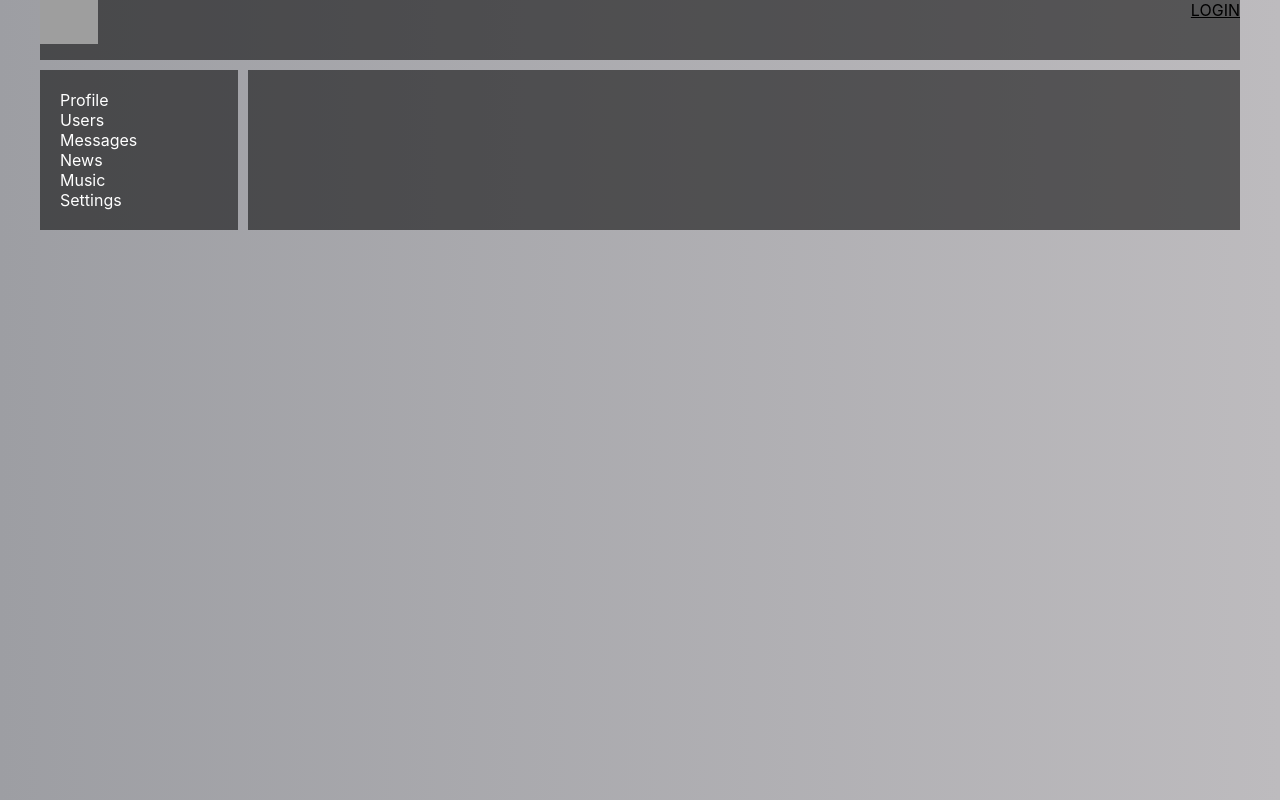
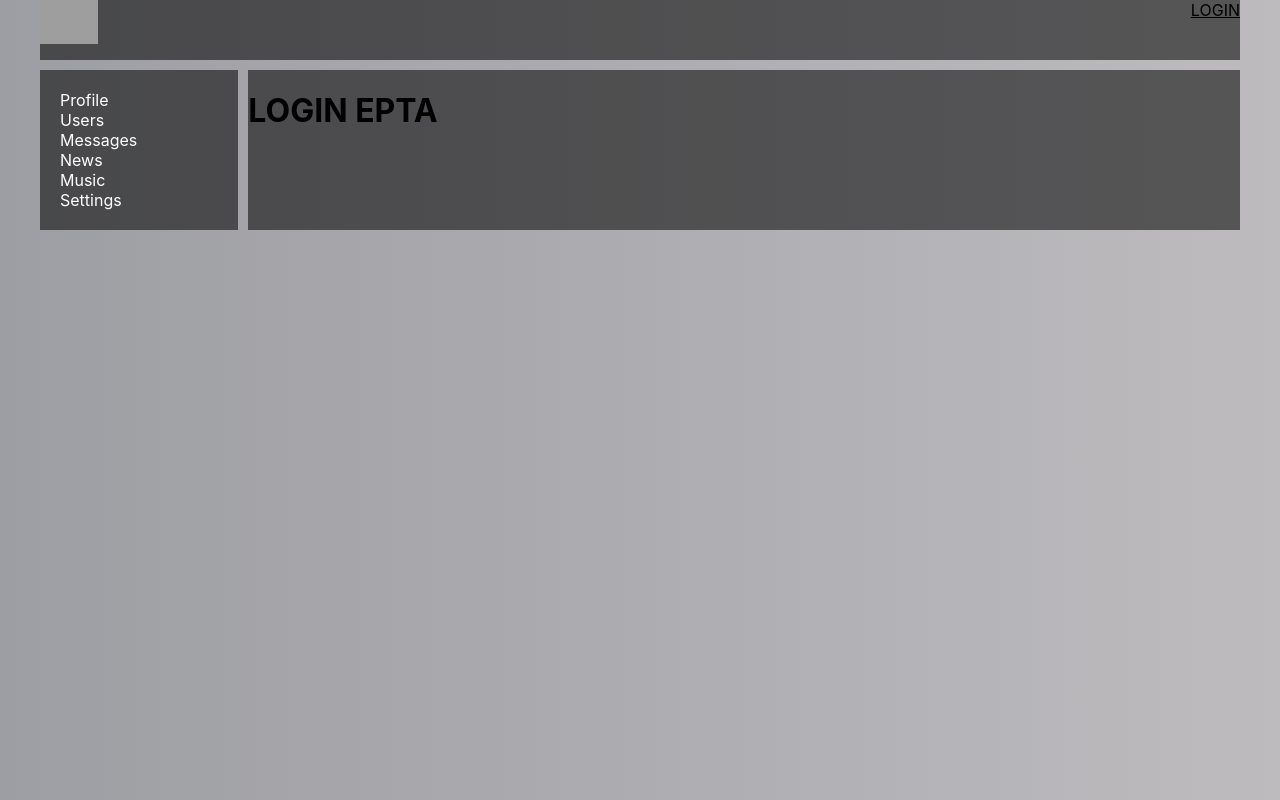
Before and after one commit to ellijahcuts/socialNetwork, a React (Create React App) app: page /login in a window 1280 px wide. Built offline with nearby package versions, Linux system fonts and the light colour scheme; no server answers; grey boxes are pictures that could not be loaded.

Commit message:
68 Redirect

```diff
--- a/src/App.tsx
+++ b/src/App.tsx
@@ -9,6 +9,7 @@
 import UsersContainer from "./components/Users/UsersContainer";
 import ProfileContainer from "./components/Profile/ProfileContainer";
 import HeaderContainer from "./components/Header/HeaderContainer";
+import LoginPage from "./components/Login/Login";
 
 
 const App = () => {
@@ -19,6 +20,8 @@
                 <HeaderContainer/>
                 <Navbar/>
                 <div className='app-wrapper-content'>
+                    <Route path='/login' render={() =>
+                        <LoginPage/>}/>
                     <Route path='/dialogs' render={() =>
                         <DialogsContainer/>}/>
                     <Route path='/profile/:userId?' render={() =>
--- a/src/components/Dialogs/Dialogs.tsx
+++ b/src/components/Dialogs/Dialogs.tsx
@@ -3,6 +3,7 @@
 import Message from "./Message/Message";
 import DialogItem from "./DialogItem/DialogItem";
 import {DialogsPropsType} from "./DialogsContainer";
+import {Redirect} from "react-router-dom";
 
 
 const Dialogs = (props: DialogsPropsType) => {
@@ -24,6 +25,7 @@
             props.updateNewMessageText(text)
         }
     }
+    if(!props.isAuth) return <Redirect to={"/login"}/>
     return (
         <div className={s.dialogs}>
             <div className={s.dialogsItems}>
--- a/src/components/Dialogs/DialogsContainer.tsx
+++ b/src/components/Dialogs/DialogsContainer.tsx
@@ -8,6 +8,7 @@
 
 type mapStatePropsType = {
     dialogsPage: DialogsPageType
+    isAuth:boolean
 }
 type mapDispatchPropsType = {
     addMessage: () => void
@@ -18,7 +19,8 @@
 
 let mapStateToProps = (state: AppStateType): mapStatePropsType => {
     return {
-        dialogsPage: state.dialogsPage
+        dialogsPage: state.dialogsPage,
+        isAuth:state.auth.isAuth
     }
 }
 let mapDispatchToProps = (dispatch: Dispatch): mapDispatchPropsType => {
--- /dev/null
+++ b/src/components/Login/Login.tsx
@@ -0,0 +1,11 @@
+import React from 'react';
+
+const Login = () => {
+    return (
+        <h1>
+           LOGIN EPTA
+        </h1>
+    );
+};
+
+export default Login;
--- a/src/components/Profile/ProfileContainer.tsx
+++ b/src/components/Profile/ProfileContainer.tsx
@@ -3,7 +3,7 @@
 import {connect} from "react-redux";
 import {AppStateType} from "../../redux/redux-store";
 import {getUserProfile, ProfileType} from "../../redux/profileReducer";
-import {RouteComponentProps, withRouter} from "react-router-dom";
+import {Redirect, RouteComponentProps, withRouter} from "react-router-dom";
 
 type ParamsPropsType={
     userId: string
@@ -11,6 +11,7 @@
 
 type mapStatePropsType = {
     profilePage: ProfileType | null
+    isAuth:boolean
 }
 
 type mapDispatchPropsType = {
@@ -30,6 +31,7 @@
     }
 
     render() {
+        if(!this.props.isAuth) return <Redirect to={"/login"}/>
         return (
             <Profile
                 profilePage={this.props.profilePage}
@@ -41,7 +43,8 @@
 
 let mapStateToProps = (state: AppStateType): mapStatePropsType => {
     return {
-        profilePage: state.profilePage.profile
+        profilePage: state.profilePage.profile,
+        isAuth: state.auth.isAuth
     }
 }
 
--- a/src/components/Users/UsersContainer.tsx
+++ b/src/components/Users/UsersContainer.tsx
@@ -4,6 +4,7 @@
 import {AppStateType} from "../../redux/redux-store";
 import Users from "./Users";
 import Preloader from "../common/Preloader";
+import {Redirect} from "react-router-dom";
 
 type mapStatePropsType = {
     usersPage: Array<UserType>
@@ -12,6 +13,7 @@
     currentPage: number
     isFetching: boolean
     followingInProgress: Array<string>
+    isAuth:boolean
 }
 type mapDispatchPropsType = {
     follow: (userID: string) => void
@@ -32,6 +34,7 @@
     }
 
     render() {
+        if(!this.props.isAuth) return <Redirect to={"/login"}/>
         return <>
             {this.props.isFetching ? <Preloader/> : null}
             <Users usersPage={this.props.usersPage}
@@ -55,7 +58,8 @@
         totalUsersCount: state.usersPage.totalUsersCount,
         currentPage: state.usersPage.currentPage,
         isFetching: state.usersPage.isFetching,
-        followingInProgress: state.usersPage.followingInProgress
+        followingInProgress: state.usersPage.followingInProgress,
+        isAuth:state.auth.isAuth
     }
 }
 
```
